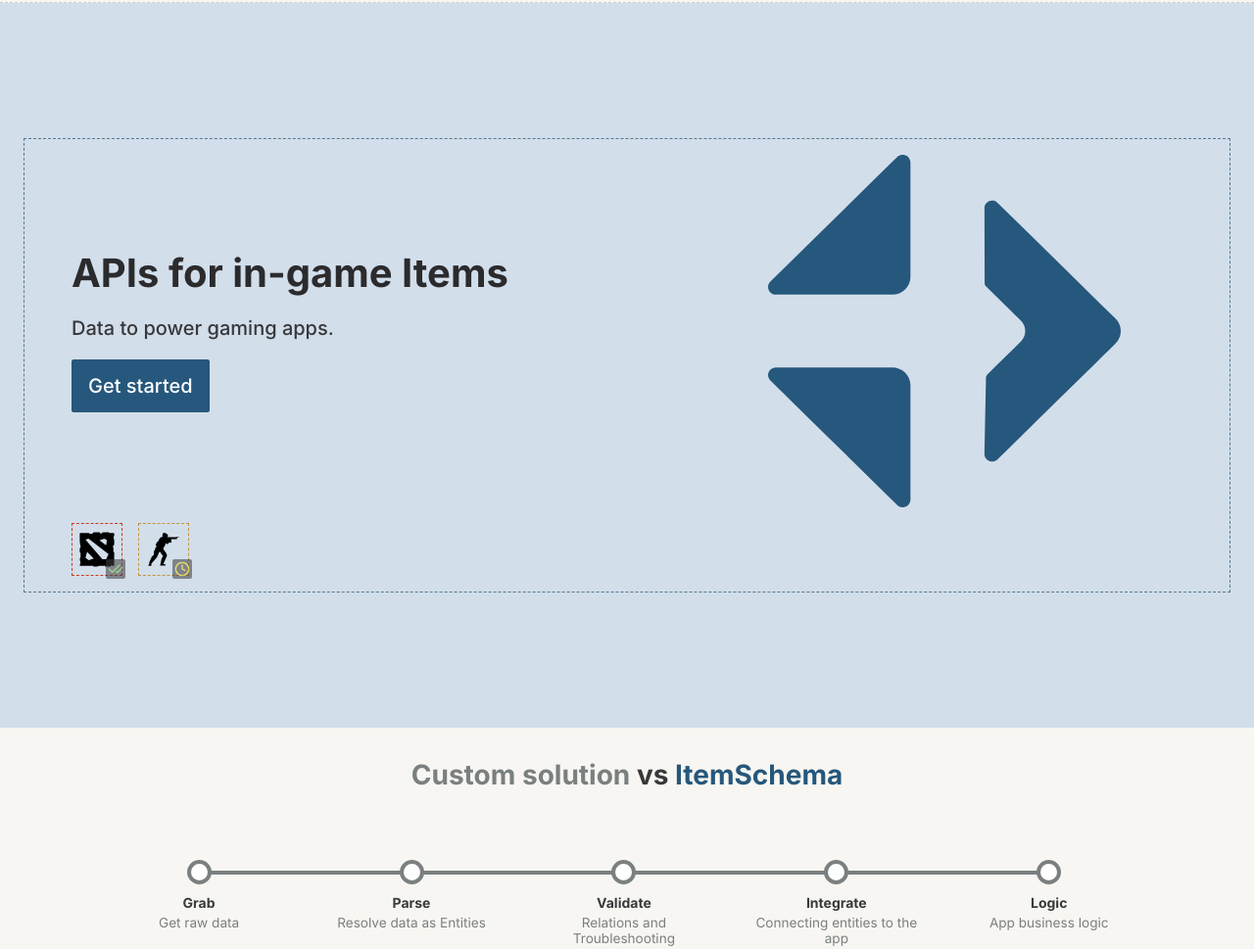
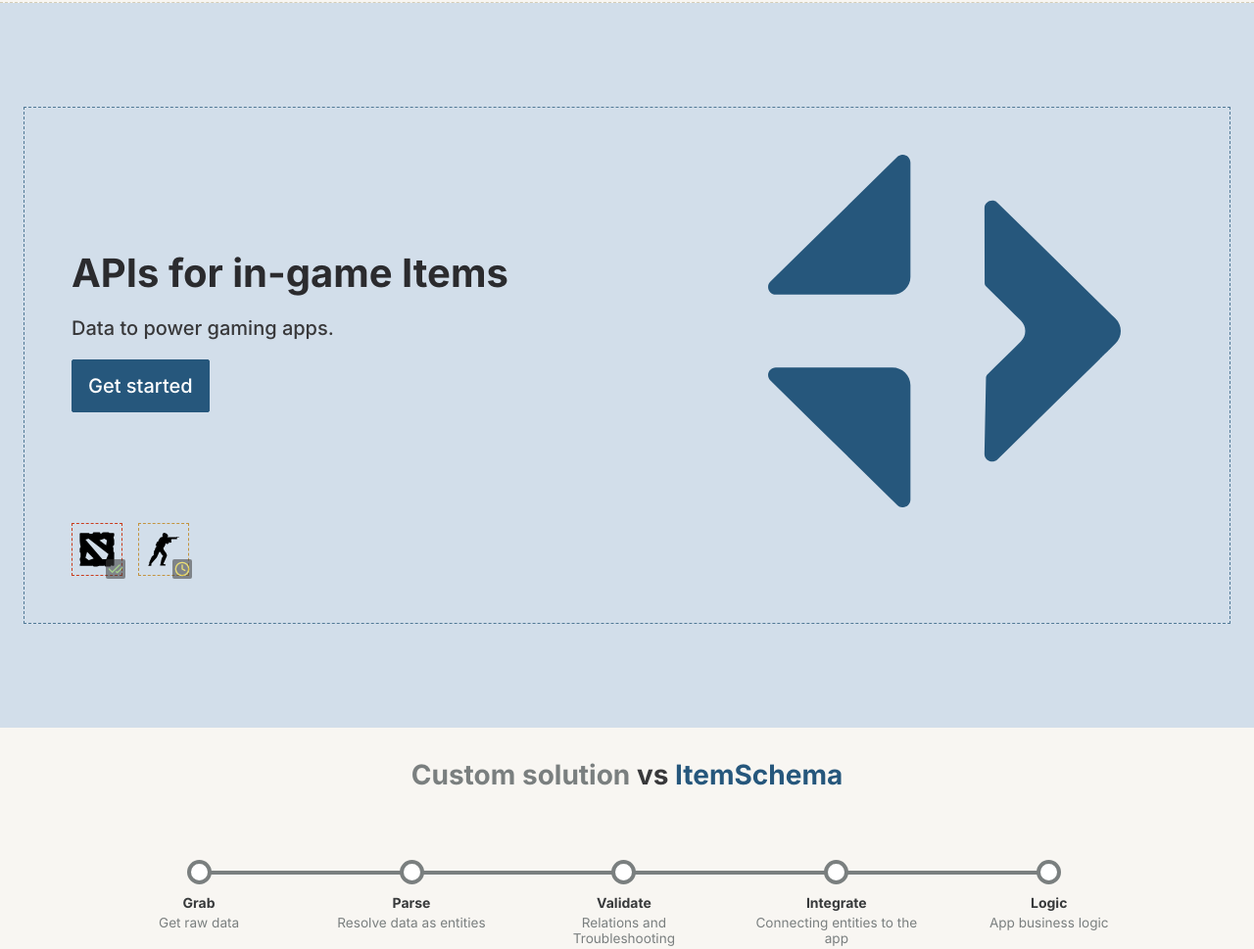
Before and after one commit to itemschema/itemschema.github.io, a website built with Parcel: page src/index.html in a window 1280 px wide. Shown: the part 58-1027 px from the top of the page at 98% size. Built offline with nearby package versions, Linux system fonts and the light colour scheme.

Commit message:
Updated readme

```diff
--- a/package.json
+++ b/package.json
@@ -4,7 +4,7 @@
   "description": "Landing page project of itemschema.com",
   "scripts": {
     "dev": "npx parcel src/index.html",
-    "predeploy": "rm -rf dist && parcel build src/index.html --public-url /itemschema.com && cp public/CNAME dist/",
+    "predeploy": "rm -rf dist && parcel build src/index.html --public-url /itemschema.github.io && cp public/CNAME dist/",
     "deploy": "gh-pages -d dist"
   },
   "repository": {
--- a/src/index.html
+++ b/src/index.html
@@ -98,7 +98,7 @@
 
                 <p class="comp__steps-name">Parse</p>
 
-                <p class="comp__steps-description">Resolve data as Entities</p>
+                <p class="comp__steps-description">Resolve data as entities</p>
               </div>
 
               <div class="steps-two-one">
--- a/src/styles/sections/_pr-hero.scss
+++ b/src/styles/sections/_pr-hero.scss
@@ -17,7 +17,7 @@
   justify-content: space-between;
   flex-wrap: wrap;
   gap: 1rem;
-  padding: 1rem 0;
+  padding: 3rem 0;
   border: dashed 1px var(--colors-primary-l200);
   width: 100%;
 }
```
Also changed, not shown: README.md.
